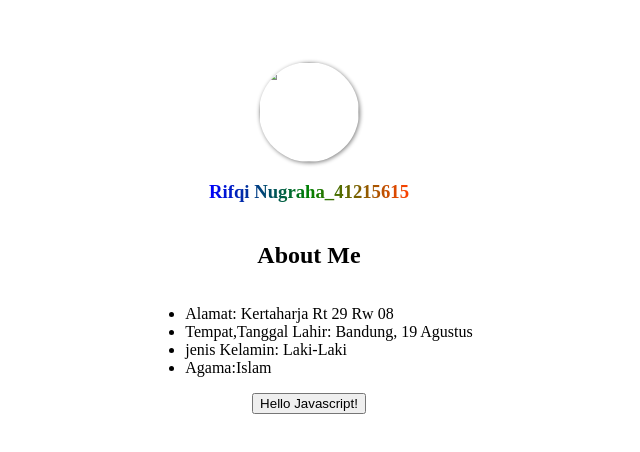
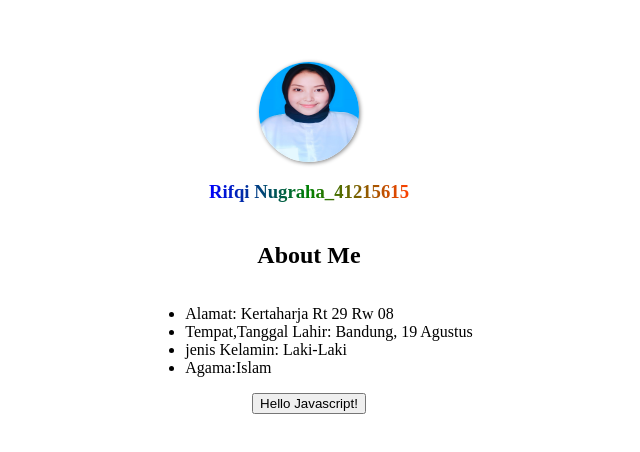
Before and after one commit to rahmaliaputri/rahmalia-putri, a plain HTML site: page index.html in a window 1280 px wide. Shown: the part 170-622 px from the top of the page, without its empty margins (331-971 px from the left). Drawn offline with Linux system fonts and the light colour scheme.

Commit message:
Update index.html

```diff
--- a/index.html
+++ b/index.html
@@ -52,7 +52,7 @@
 </head>
 <body>
    <div class="while">
-    <img src="foto.jpg" alt="">
+    <img src="foto.jpeg" alt="">
     <h3>Rifqi Nugraha_41215615</h3>
     <h2>About Me</h2>
     <ul>
```
